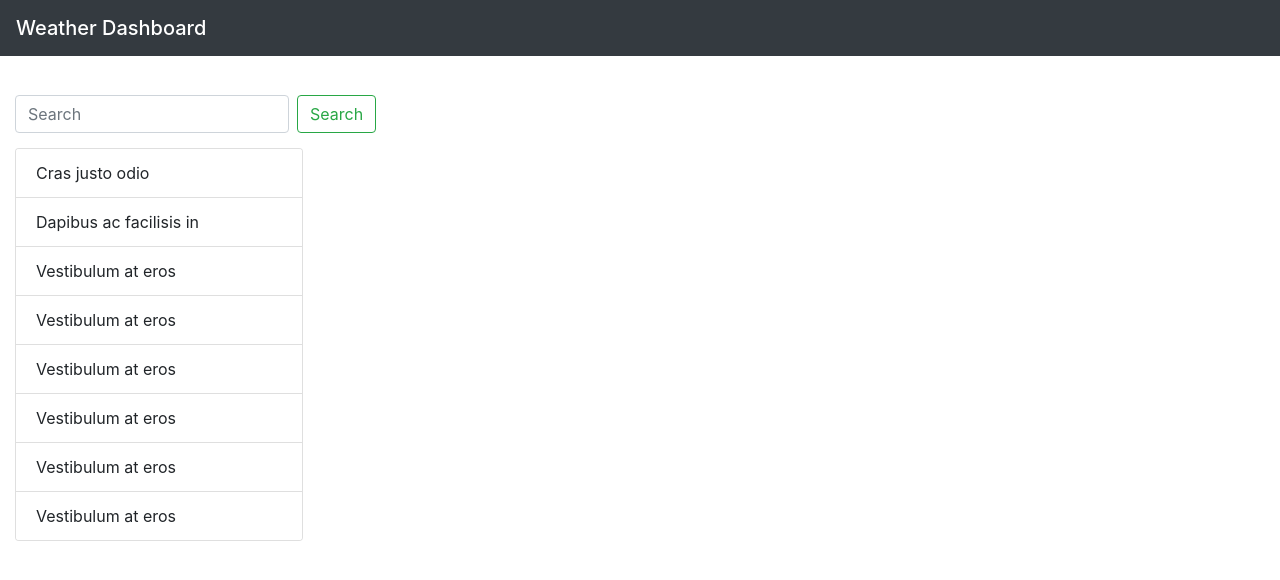
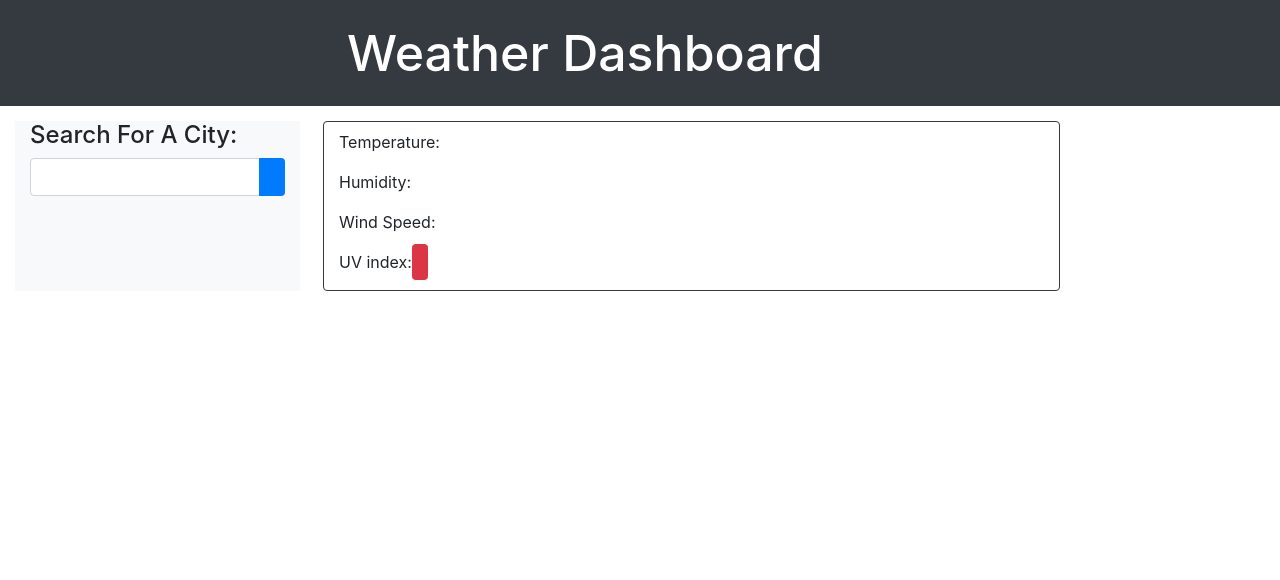
Before and after one commit to amay1421/Weather-Dashboard, a plain HTML site: page index.html in a window 1280 px wide. Drawn offline with nearby package versions, Linux system fonts and the light colour scheme.

Commit message:
Search button work

```diff
--- a/Assets/css/style.css
+++ b/Assets/css/style.css
@@ -1,7 +1,11 @@
 .navbar-brand {
     text-align: center;
 }
-.search-container,
+.container,
  .city-container {
     margin:15px;
 }
+
+h1 {
+    font-size: 50px;
+}
--- a/Assets/js/script.js
+++ b/Assets/js/script.js
@@ -0,0 +1,40 @@
+var cityName = $("#search-city").val();
+
+var queryURL = "https://cors-anywhere.herokuapp.com/api.openweathermap.org/data/2.5/forecast?q=" + cityName + "&appid=0d2a7f7bab7c452a6b8b48c2632901db";
+
+
+// // $.ajax({
+// //     url: queryURL,
+// //     method: "GET"
+// //   }).then(function (response) {
+
+
+// });
+
+$("#search-button").on("click", function(event) {
+    event.preventDefault();
+    var cityName = $("#search-city").val().trim();
+    var queryURL = "https://cors-anywhere.herokuapp.com/api.openweathermap.org/data/2.5/forecast?q=" + cityName + "&appid=0d2a7f7bab7c452a6b8b48c2632901db";
+    $.ajax({
+        url: queryURL,
+        method: "GET"
+      }).then(function (response) {
+
+    });
+
+//     // getWeather(cityName);
+  });
+
+
+// function getWeather (cityName) {
+//     $.ajax({
+//         url: queryURL,
+//         method: "GET"
+//       }).then(function (response) {
+//     $('#fofrecast)'.empty()
+
+
+// });
+
+
+// let tempF =(response.main.temp -273.15) * 1.80 + 32;
--- a/index.html
+++ b/index.html
@@ -10,29 +10,47 @@
     <title>Weather Dashboard</title>
 </head>
 <body>
-      <nav class="navbar navbar-dark bg-dark">
-        <span class="navbar-brand mb-0 h1">Weather Dashboard</span>
-      </nav>
-      <br>
-     <div class="search-container">
-        <form class="form-inline my-2 my-lg-0">
-          <input class="form-control mr-sm-2" type="search" placeholder="Search" aria-label="Search">
-          <button class="btn btn-outline-success my-2 my-sm-0" type="submit">Search</button>
-        </form>
+  <!--Nav title-->
+  <div class="bg-dark pt-2 pb-2">
+    <div class="container">
+        <h1 class="text-center text-white">Weather Dashboard</h1>
     </div>
-      <!-- <div class="card mb-3" style="max-width: 540px;">
-        <div class="row no-gutters">
-          <div class="col-md-4">
 </div>
-          <div class="col-md-8">
-            <div class="card-body">
-              <h5 class="card-title">Card title</h5>
-              <p class="card-text">This is a wider card with supporting text below as a natural lead-in to additional content. This content is a little bit longer.</p>
-              <p class="card-text"><small class="text-muted">Last updated 3 mins ago</small></p>
+<!-- Search for a city-->
+      <div class ="container">
+          <div class="row">
+              <div class="col-sm-3 bg-light">
+                <h4>Search For A City:</h4>
+                <div class="input-group mb-3">
+                  <input type="text" class="form-control"id="search-city" aria-label="City Search" aria-describedby="search-button">
+                  <div class="input-group-append">
+                      <button class=" btn bg-primary text-light" id="search-button"><i class="fa fa-search"></i></button>
                   </div>
               </div>
             </div>
-      </div> -->
+          <div class="col-sm-8">
+            <div class="row ml-2 border border-dark rounded">
+               <div class="col-sm-12" id="current-wx">
+                    <h3 class="city-name mb-1 mt-2 bolder" id="current-city"></h3>
+                    <p>Temperature:<span class="current" id="temperature"></span></p>
+                    <p>Humidity:<span class="current" id="humidity"></span></p>
+                    <p>Wind Speed:<span class="current" id="wind-speed"></span></p>
+                    <p>UV index:<span class="current bg-danger rounded py-2 px-2 text-white" id="uv-index"></span></p>
+            </div>
+          </div>
+          </div>
+
+
+
+
+
+
+
+          <!-- <div class="row">
+            <div class="container2">
+              <div class="row">
+                <div class="col-sm-3">
+                </div>
                 <div class="city-container">
                   <div class="card" style="width: 18rem;">
                       <ul class="list-group list-group-flush">
@@ -44,12 +62,37 @@
                           <li class="list-group-item">Vestibulum at eros</li>
                           <li class="list-group-item">Vestibulum at eros</li>
                           <li class="list-group-item">Vestibulum at eros</li>
-
                       </ul>
                 </div>
+                </div> -->
+          </div>
+
         </div>
 
 
 
+    <!-- </div>
+    <div class="container2">
+      <div class="row">
+        <div class="col-sm-3">
+        </div>
+        <div class="city-container">
+          <div class="card" style="width: 18rem;">
+              <ul class="list-group list-group-flush">
+                  <li class="list-group-item">Cras justo odio</li>
+                  <li class="list-group-item">Dapibus ac facilisis in</li>
+                  <li class="list-group-item">Vestibulum at eros</li>
+                  <li class="list-group-item">Vestibulum at eros</li>
+                  <li class="list-group-item">Vestibulum at eros</li>
+                  <li class="list-group-item">Vestibulum at eros</li>
+                  <li class="list-group-item">Vestibulum at eros</li>
+                  <li class="list-group-item">Vestibulum at eros</li>
+              </ul>
+        </div> -->
+        </div>
+    </div>
+
+    <script src="https://cdnjs.cloudflare.com/ajax/libs/jquery/3.2.1/jquery.min.js"></script>
+    <script src="Assets/js/script.js"></script>
 </body>
 </html>
```
Lines whose indentation alone changed are shown as unchanged.
